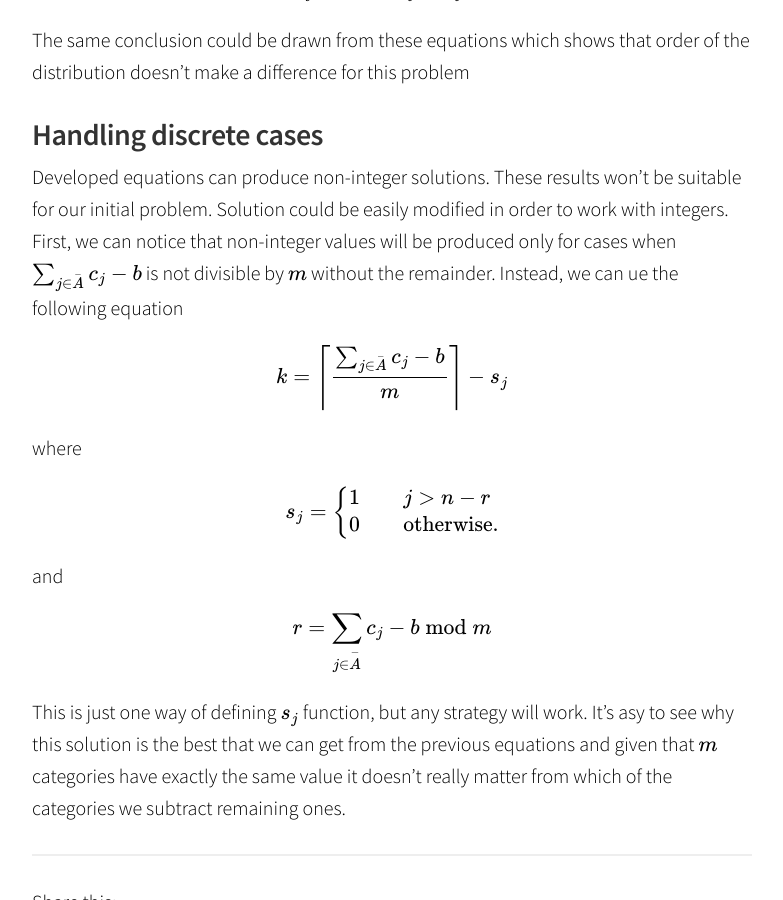
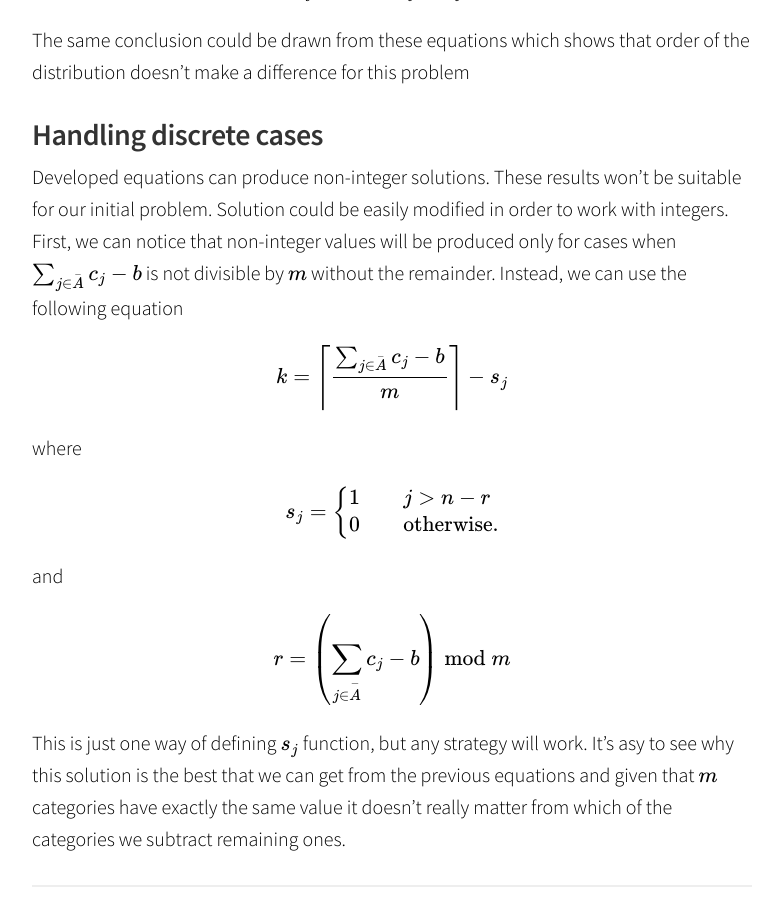
Before and after one commit to itdxer/blog.itdxer.com, a Jekyll site: the page built from _posts/2020-03-22-iterative-homogenization-by-elimination.md, in a window 1280 px wide and 900 px high, scrolled down 5549 px. Shown: the whole window, without its empty margins (248-1031 px from the left). Built offline with Jekyll 4.4.1, drawn with Linux system fonts in a browser that asks for light colours; nearby versions of some CDN libraries; formulas are drawn with MathJax 3; comment, search, counter and statistics services are not loaded.

Commit message:
updated article

```diff
--- a/_posts/2020-03-22-iterative-homogenization-by-elimination.md
+++ b/_posts/2020-03-22-iterative-homogenization-by-elimination.md
@@ -254,8 +254,8 @@ Developed equations can produce non-integer solutions. These results won't be
 suitable for our initial problem. Solution could be easily modified in order to
 work with integers. First, we can notice that non-integer values will be
 produced only for cases when \\( \sum_{j \in \overset{\\_}{A}}{c_j} - b \\) is
-not divisible by \\(m\\) without the remainder. Instead, we can ue the following
-equation
+not divisible by \\(m\\) without the remainder. Instead, we can use the
+following equation
 
 $$
 k = \left\lceil\frac{\sum_{j \in \overset{\_}{A}}{c_j} - b}{m}\right\rceil - s_j
@@ -274,7 +274,7 @@ and
 
 $$
 \\
-r = \sum_{j \in \overset{-}{A}}{c_j} - b \bmod {m}
+r = \left(\sum_{j \in \overset{-}{A}}{c_j} - b\right) \bmod {m}
 $$
 
 
```
Also changed, not shown: 1 other file.
